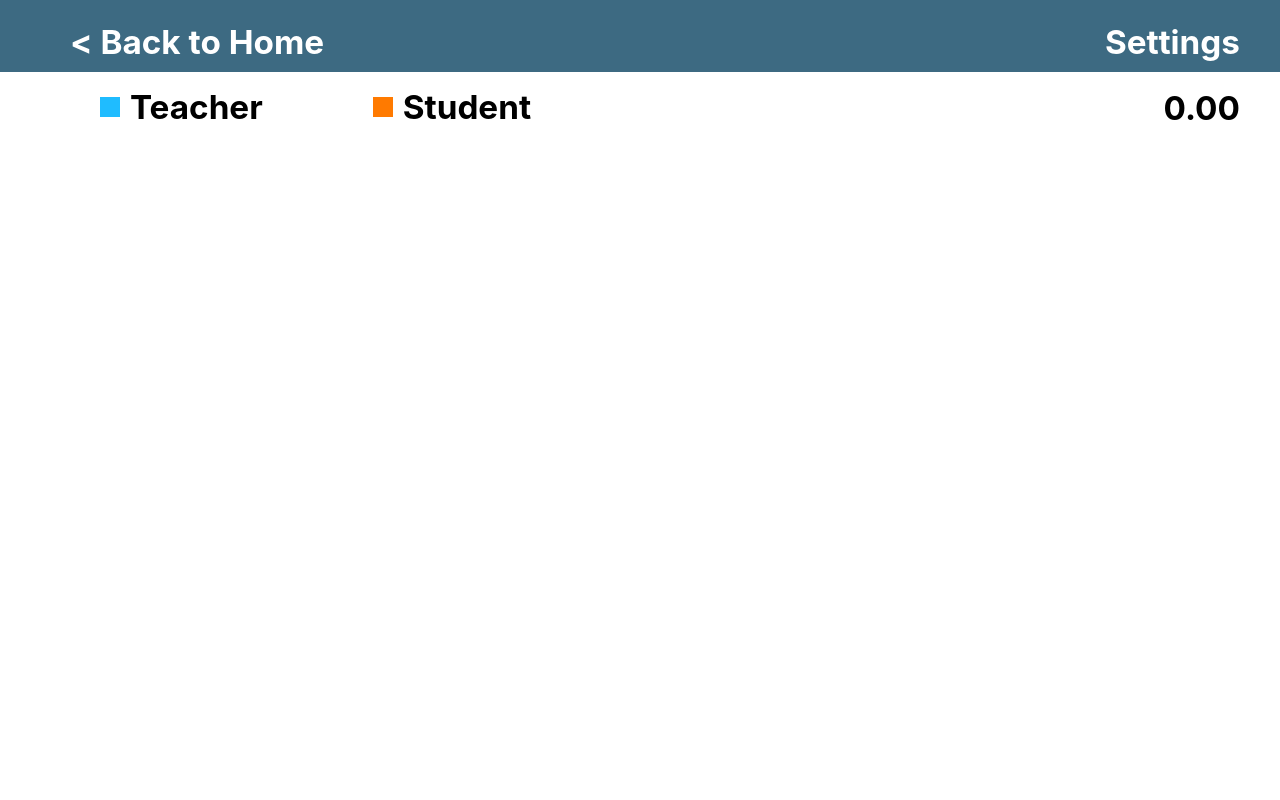
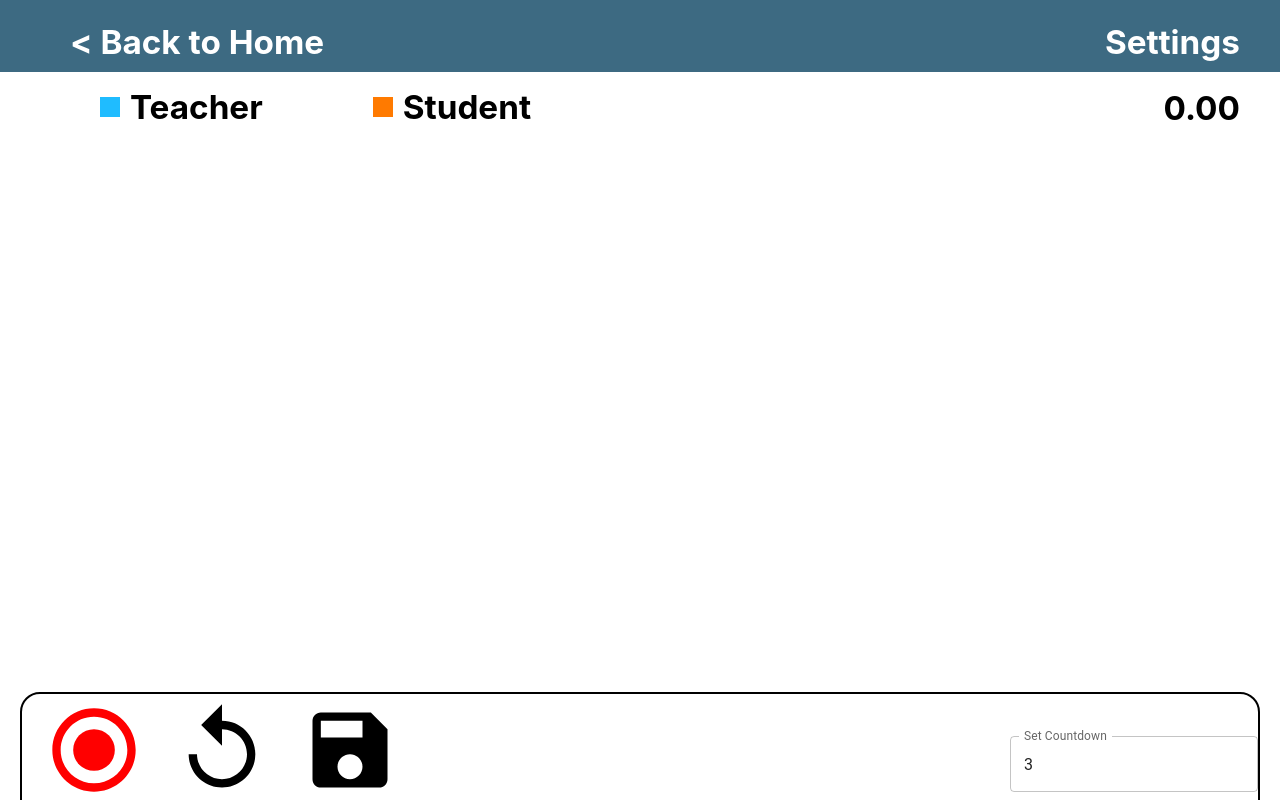
Before and after one commit to beeryce7/Mugic-Bowing-Application, a React (Create React App) app in the folder app/: page /#/play in a window 1280 px wide. Shown: the top 800 px of the page. Built offline with nearby package versions, Linux system fonts and the light colour scheme.

Commit message:
resized chart height

```diff
--- a/app/src/components/visualizer/Visualizer.js
+++ b/app/src/components/visualizer/Visualizer.js
@@ -14,11 +14,11 @@ import Countdown from "./Countdown";
 const Visualizer = ({isRecordPage = false}) => {
     const { height, width } = useWindowDimensions();
 
-    const chartHeight = height;
+    const chartHeight = height * 0.7;
     const chartWidth = width ;
 
-    const minYaw = 0;
-    const maxYaw = 360;
+    const minYaw = -180;
+    const maxYaw = 180;
     const minRoll = -180;
     const maxRoll = 180;
     const yawOffset = 0;
@@ -44,16 +44,18 @@ const Visualizer = ({isRecordPage = false}) => {
         };
         // setLineData is simular to accumulate, reused Aaron's variable
         setLineData((prevData) => [...prevData, newPoint.x, newPoint.y]);
+
+        //console.log(chartHeight, chartWidth, mugicData.yaw)
     }, [mugicData])
 
     return (
         <div>
-            <Stage width={width} height={height}>
+            <Stage width={chartWidth} height={chartHeight}>
 
                 <Layer>
                     <Countdown
-                        x={width / 2}
-                        y={height / 2}
+                        x={chartWidth / 2}
+                        y={chartHeight / 2}
                     />
                     {!isRecordPage && loadedData.length > 0 &&  (
                         // if there is loadedData and it is playSession we show the loaded visual
```
